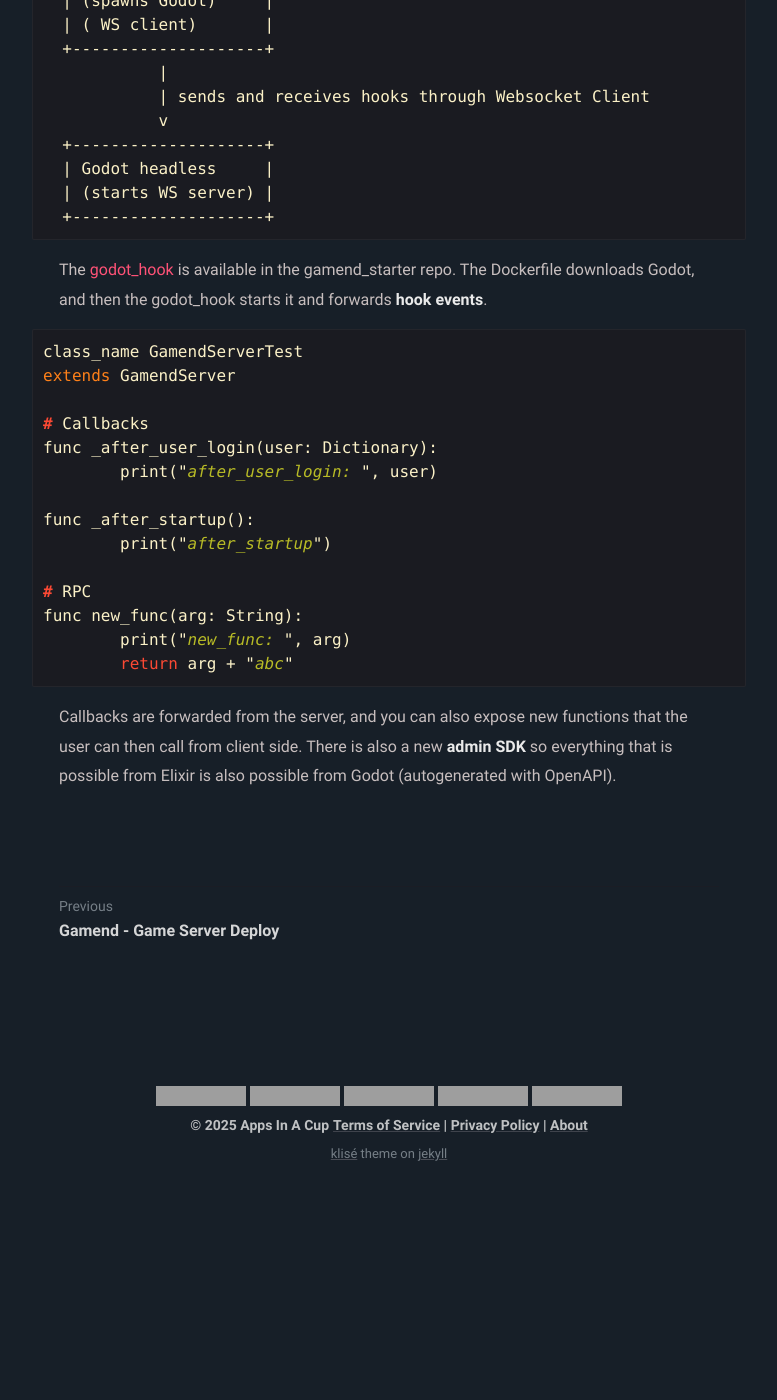
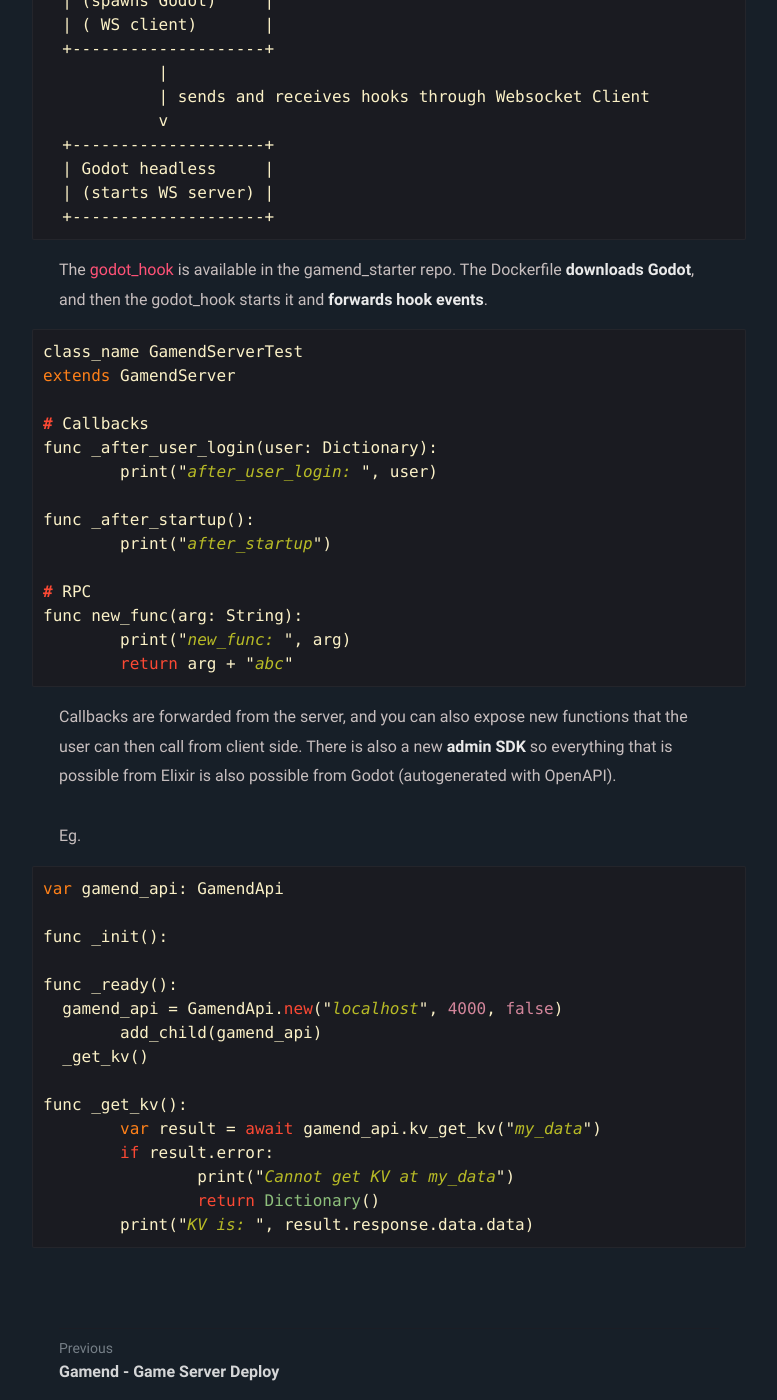
Before and after one commit to appsinacup/appsinacup.github.io, a Jekyll site: the page built from _posts/2025-12-31-gamend-godot-integration.md, in a window 1280 px wide and 1400 px high, scrolled down 738 px, cut to the strip 0-1400 px from the top of the window. Shown: the whole strip, without its empty margins (251-1028 px from the left). Built offline with Jekyll 4.4.1, drawn with Linux system fonts in a browser that asks for light colours; before the commit the page ends 1936 px from its top, so only the background shows below that; some of the changed text lies outside the part shown; grey boxes are pictures that could not be loaded.

Commit message:
add example script

````diff
--- a/_posts/2025-12-31-gamend-godot-integration.md
+++ b/_posts/2025-12-31-gamend-godot-integration.md
@@ -7,7 +7,7 @@
 
 ![banner](/assets/img/gamend/banner.png)
 
-Gamend now has a module that connects to Godot so it's possible to write server side logic in GDScript.
+Gamend now has a module that connects to **Godot** so it's possible to write server side logic in **GDScript**.
 
 
 ```text
@@ -32,7 +32,7 @@
   +--------------------+
 ```
 
-The [godot_hook](https://github.com/appsinacup/gamend_starter/tree/main/modules/plugins/godot_hook) is available in the gamend_starter repo. The Dockerfile downloads Godot, and then the godot_hook starts it and forwards **hook events**.
+The [godot_hook](https://github.com/appsinacup/gamend_starter/tree/main/modules/plugins/godot_hook) is available in the gamend_starter repo. The Dockerfile **downloads Godot**, and then the godot_hook starts it and **forwards hook events**.
 
 ```js
 class_name GamendServerTest
@@ -52,3 +52,23 @@
 ```
 
 Callbacks are forwarded from the server, and you can also expose new functions that the user can then call from client side. There is also a new **admin SDK** so everything that is possible from Elixir is also possible from Godot (autogenerated with OpenAPI).
+
+Eg.
+
+```js
+var gamend_api: GamendApi
+
+func _init():
+
+func _ready():
+  gamend_api = GamendApi.new("localhost", 4000, false)
+	add_child(gamend_api)
+  _get_kv()
+
+func _get_kv():
+	var result = await gamend_api.kv_get_kv("my_data")
+	if result.error:
+		print("Cannot get KV at my_data")
+		return Dictionary()
+	print("KV is: ", result.response.data.data)
+```
````
